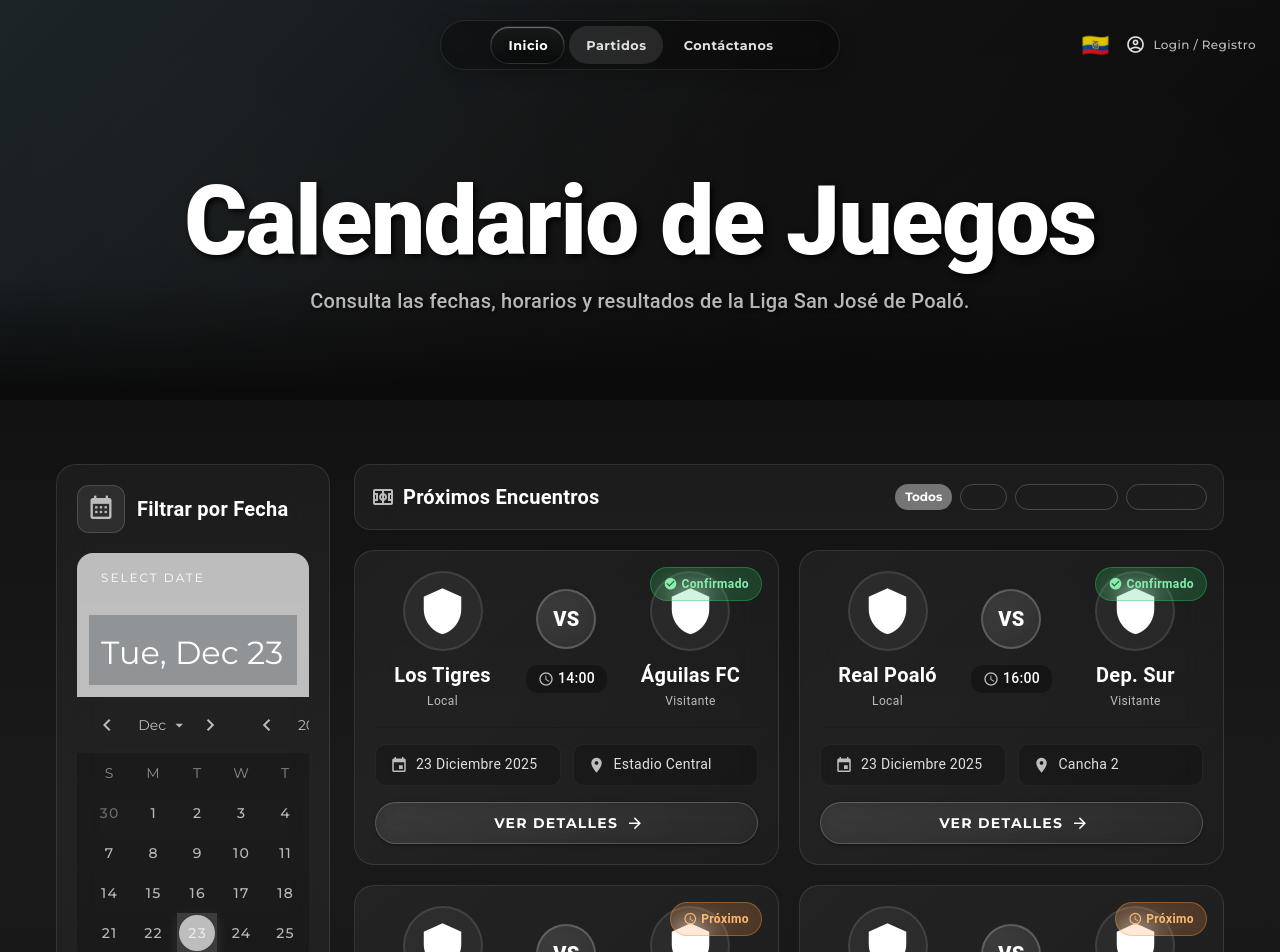
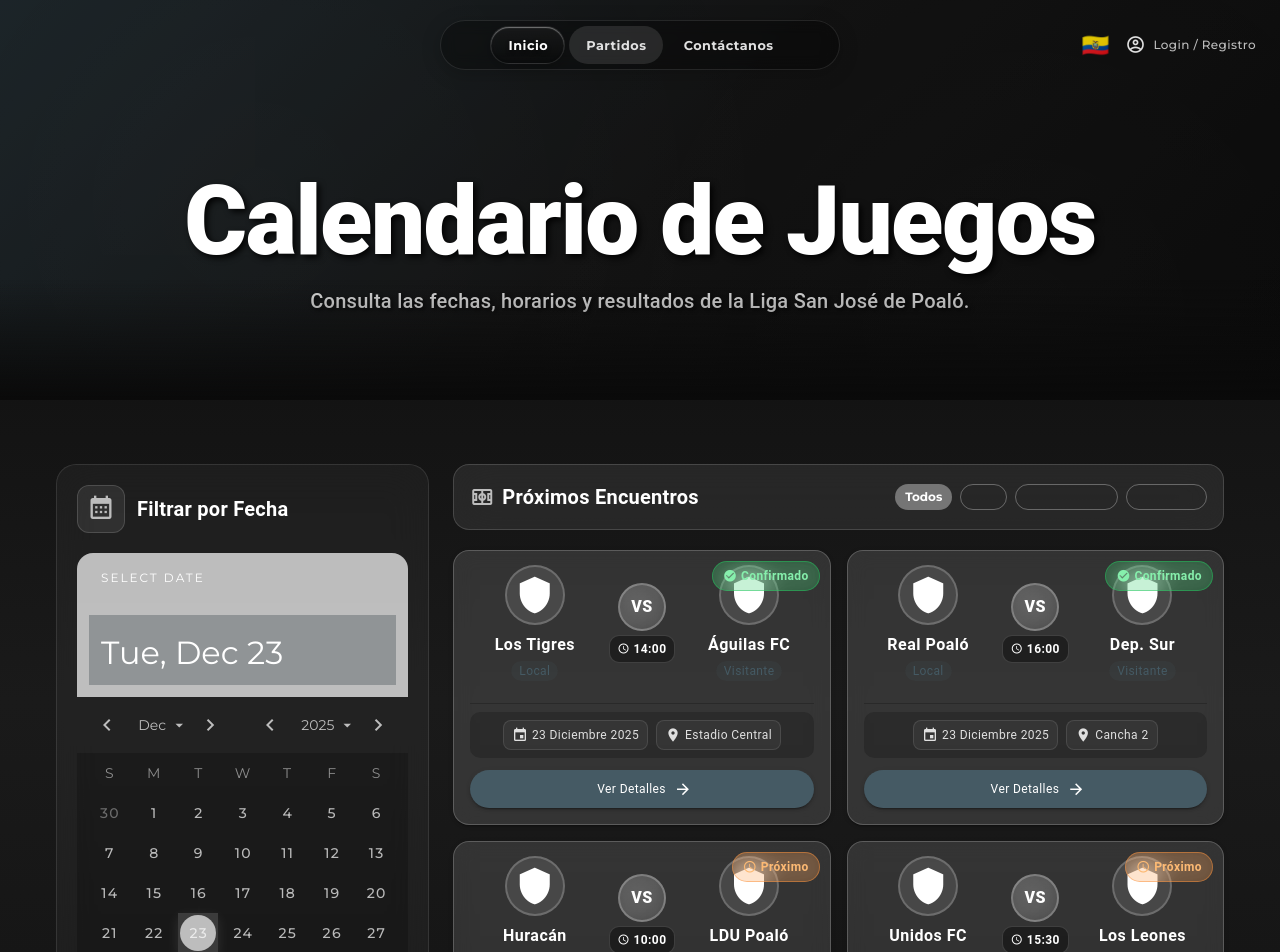
Before and after one commit to d4vhost/liga-poalo, a Vue app: page /partidos in a window 1280 px wide. Shown: the top 952 px of the page. Built offline with nearby package versions, Linux system fonts and the light colour scheme.

Commit message:
Reestructuracion de la pagina de partidos 2.1

```diff
--- a/src/components/matches/MatchCalendar.vue
+++ b/src/components/matches/MatchCalendar.vue
@@ -1,5 +1,5 @@
 <template>
-  <v-card class="calendar-glass-card pa-5" elevation="0">
+  <v-card class="calendar-glass-card pa-5 d-flex flex-column" elevation="0">
     <div class="d-flex align-center mb-5">
       <div class="icon-wrapper mr-3">
         <v-icon color="grey-lighten-1" size="28">mdi-calendar-month</v-icon>
@@ -15,7 +15,7 @@
       theme="dark"
       width="100%"
       elevation="0"
-      class="custom-picker"
+      class="custom-picker flex-grow-1"
       bg-color="transparent"
       show-adjacent-months
     ></v-date-picker>
@@ -74,6 +74,7 @@ const selectedDate = ref(new Date());
   border-radius: 20px !important;
   transition: all 0.4s ease;
   box-shadow: 0 8px 32px rgba(0, 0, 0, 0.3);
+  height: 100%;
 }
 
 .calendar-glass-card:hover {
@@ -200,4 +201,8 @@ const selectedDate = ref(new Date());
 .gap-3 {
   gap: 12px;
 }
+
+.flex-grow-1 {
+  flex-grow: 1;
+}
 </style>
--- a/src/components/matches/MatchList.vue
+++ b/src/components/matches/MatchList.vue
@@ -26,14 +26,13 @@
       </div>
     </v-card>
 
-    <!-- LISTA DE PARTIDOS -->
+    <!-- GRID DE PARTIDOS 2x2 -->
     <div class="matches-grid">
       <v-card
         v-for="(match, i) in matches"
         :key="i"
-        class="match-card-enhanced"
-        elevation="0"
-        @click="viewMatchDetails(match)"
+        class="match-card"
+        elevation="2"
       >
         <!-- Badge de estado -->
         <div class="match-status-badge" :class="getStatusClass(match.status)">
@@ -42,65 +41,74 @@
         </div>
 
         <!-- Contenido principal del partido -->
-        <div class="match-content pa-5">
-          <!-- EQUIPOS -->
-          <div class="teams-section mb-4">
-            <div class="team-block">
-              <div class="team-shield-wrapper mb-2">
-                <v-icon size="50" color="white">mdi-shield</v-icon>
+        <v-card-text class="pa-4">
+          <!-- EQUIPOS EN FORMATO HORIZONTAL -->
+          <v-row class="align-center mb-3">
+            <!-- EQUIPO LOCAL -->
+            <v-col cols="5" class="text-center pa-1">
+              <div class="team-container">
+                <div class="team-shield mb-2">
+                  <v-icon size="40" color="white">mdi-shield</v-icon>
+                </div>
+                <h5 class="text-body-1 font-weight-bold text-white mb-1 text-truncate">{{ match.home }}</h5>
+                <v-chip size="x-small" color="blue-grey-darken-2" class="text-caption">Local</v-chip>
               </div>
-              <h4 class="text-h6 font-weight-bold text-white text-center">{{ match.home }}</h4>
-              <p class="text-caption text-grey-lighten-1 text-center mb-0">Local</p>
+            </v-col>
+
+            <!-- VS CENTRAL -->
+            <v-col cols="2" class="text-center pa-1">
+              <div class="vs-container">
+                <div class="vs-circle mx-auto mb-1">
+                  <span class="text-body-1 font-weight-black text-white">VS</span>
+                </div>
+                <div class="match-time-badge">
+                  <v-icon size="12" color="white" class="mr-1">mdi-clock-outline</v-icon>
+                  <span class="text-caption text-white font-weight-bold">{{ match.time }}</span>
+                </div>
+              </div>
+            </v-col>
+
+            <!-- EQUIPO VISITANTE -->
+            <v-col cols="5" class="text-center pa-1">
+              <div class="team-container">
+                <div class="team-shield mb-2">
+                  <v-icon size="40" color="white">mdi-shield</v-icon>
+                </div>
+                <h5 class="text-body-1 font-weight-bold text-white mb-1 text-truncate">{{ match.away }}</h5>
+                <v-chip size="x-small" color="blue-grey-darken-2" class="text-caption">Visitante</v-chip>
+              </div>
+            </v-col>
+          </v-row>
+
+          <v-divider class="border-opacity-25 my-2"></v-divider>
+
+          <!-- INFORMACIÓN ADICIONAL -->
+          <div class="match-details-row">
+            <div class="detail-item">
+              <v-icon size="16" color="grey-lighten-2" class="mr-1">mdi-calendar</v-icon>
+              <span class="text-caption text-grey-lighten-2">{{ match.date }}</span>
             </div>
 
-            <div class="vs-section">
-              <div class="vs-circle">
-                <span class="text-h6 font-weight-black text-white">VS</span>
-              </div>
-              <div class="match-time mt-2">
-                <v-icon size="16" color="grey-lighten-1" class="mr-1">mdi-clock-outline</v-icon>
-                <span class="text-body-2 text-white font-weight-medium">{{ match.time }}</span>
-              </div>
-            </div>
-
-            <div class="team-block">
-              <div class="team-shield-wrapper mb-2">
-                <v-icon size="50" color="white">mdi-shield</v-icon>
-              </div>
-              <h4 class="text-h6 font-weight-bold text-white text-center">{{ match.away }}</h4>
-              <p class="text-caption text-grey-lighten-1 text-center mb-0">Visitante</p>
-            </div>
-          </div>
-
-          <v-divider class="border-opacity-10 mb-4"></v-divider>
-
-          <!-- INFORMACIÓN ADICIONAL -->
-          <div class="match-info-grid">
-            <div class="info-item">
-              <v-icon size="18" color="grey-lighten-1" class="mr-2">mdi-calendar</v-icon>
-              <span class="text-body-2 text-grey-lighten-2">{{ match.date }}</span>
-            </div>
-
-            <div class="info-item">
-              <v-icon size="18" color="grey-lighten-1" class="mr-2">mdi-map-marker</v-icon>
-              <span class="text-body-2 text-grey-lighten-2">{{ match.location }}</span>
+            <div class="detail-item">
+              <v-icon size="16" color="grey-lighten-2" class="mr-1">mdi-map-marker</v-icon>
+              <span class="text-caption text-grey-lighten-2">{{ match.location }}</span>
             </div>
           </div>
 
           <!-- BOTÓN DE ACCIÓN -->
           <v-btn
             block
-            class="mt-4 details-btn"
+            class="mt-3 details-btn"
             rounded="pill"
             append-icon="mdi-arrow-right"
-            height="42"
+            height="38"
+            color="blue-grey-darken-2"
+            variant="elevated"
+            @click="viewMatchDetails(match)"
           >
-            Ver Detalles
+            <span class="text-caption">Ver Detalles</span>
           </v-btn>
-        </div>
-
-        <!-- Efecto de brillo al hover -->
-        <div class="hover-glow"></div>
+        </v-card-text>
       </v-card>
     </div>
 
@@ -108,9 +116,9 @@
     <v-card
       v-if="matches.length === 0"
       class="empty-state pa-8 text-center"
-      elevation="0"
+      elevation="2"
     >
-      <v-icon size="80" color="grey-darken-1" class="mb-4">mdi-calendar-remove</v-icon>
+      <v-icon size="80" color="grey-darken-2" class="mb-4">mdi-calendar-remove</v-icon>
       <h3 class="text-h6 text-grey-lighten-1 mb-2">No hay partidos programados</h3>
       <p class="text-body-2 text-grey">Revisa más adelante para ver nuevos encuentros</p>
     </v-card>
@@ -161,22 +169,6 @@ const matches = ref([
     date: '25 Diciembre 2025',
     location: 'Cancha Municipal',
     status: 'Próximo'
-  },
-  {
-    home: 'Atlético SP',
-    away: 'Deportivo Cóndor',
-    time: '11:00',
-    date: '26 Diciembre 2025',
-    location: 'Estadio Central',
-    status: 'Próximo'
-  },
-  {
-    home: 'Deportivo Norte',
-    away: 'San José FC',
-    time: '17:00',
-    date: '27 Diciembre 2025',
-    location: 'Cancha 2',
-    status: 'Próximo'
   }
 ]);
 
@@ -212,9 +204,9 @@ const viewMatchDetails = (match) => {
 
 /* CARD DE FILTROS */
 .filter-card {
-  background: rgba(255, 255, 255, 0.04) !important;
+  background: rgba(255, 255, 255, 0.08) !important;
   backdrop-filter: blur(20px);
-  border: 1px solid rgba(255, 255, 255, 0.1);
+  border: 1px solid rgba(255, 255, 255, 0.15);
   border-radius: 16px !important;
 }
 
@@ -222,115 +214,74 @@ const viewMatchDetails = (match) => {
   font-weight: 600;
   cursor: pointer;
   transition: all 0.3s ease;
-  border-color: rgba(255, 255, 255, 0.2);
+  border-color: rgba(255, 255, 255, 0.3);
 }
 
 .filter-chip:hover {
   transform: translateY(-2px);
-  border-color: rgba(255, 255, 255, 0.4);
+  border-color: rgba(255, 255, 255, 0.5);
 }
 
-/* GRID DE PARTIDOS */
+/* GRID DE PARTIDOS 2x2 */
 .matches-grid {
   display: grid;
-  gap: 20px;
-  grid-template-columns: 1fr;
+  grid-template-columns: repeat(2, 1fr);
+  gap: 16px;
 }
 
-@media (min-width: 1280px) {
-  .matches-grid {
-    grid-template-columns: repeat(2, 1fr);
-  }
+/* CARD DE PARTIDO */
+.match-card {
+  background: rgba(255, 255, 255, 0.12) !important;
+  backdrop-filter: blur(10px);
+  border: 1px solid rgba(255, 255, 255, 0.2);
+  border-radius: 16px !important;
+  transition: all 0.3s ease;
+  position: relative;
+  overflow: visible;
 }
 
-/* CARD DE PARTIDO MEJORADA */
-.match-card-enhanced {
-  background: linear-gradient(135deg, rgba(255, 255, 255, 0.05) 0%, rgba(255, 255, 255, 0.02) 100%) !important;
-  backdrop-filter: blur(20px);
-  border: 1px solid rgba(255, 255, 255, 0.1);
-  border-radius: 20px !important;
-  transition: all 0.4s cubic-bezier(0.4, 0, 0.2, 1);
-  cursor: pointer;
-  position: relative;
-  overflow: hidden;
-}
-
-.match-card-enhanced::before {
-  content: '';
-  position: absolute;
-  top: 0;
-  left: 0;
-  right: 0;
-  height: 3px;
-  background: linear-gradient(90deg, #667eea, #764ba2);
-  opacity: 0;
-  transition: opacity 0.3s ease;
-}
-
-.match-card-enhanced:hover {
-  transform: translateY(-8px);
-  border-color: rgba(255, 255, 255, 0.2);
-  box-shadow:
-    0 20px 40px rgba(0, 0, 0, 0.4),
-    0 0 30px rgba(0, 0, 0, 0.2);
-}
-
-.match-card-enhanced:hover::before {
-  opacity: 1;
-}
-
-.hover-glow {
-  position: absolute;
-  top: -50%;
-  left: -50%;
-  width: 200%;
-  height: 200%;
-  background: radial-gradient(circle, rgba(255, 255, 255, 0.05) 0%, transparent 70%);
-  opacity: 0;
-  transition: opacity 0.4s ease;
-  pointer-events: none;
-}
-
-.match-card-enhanced:hover .hover-glow {
-  opacity: 1;
+.match-card:hover {
+  transform: translateY(-4px);
+  border-color: rgba(255, 255, 255, 0.3);
+  box-shadow: 0 8px 24px rgba(0, 0, 0, 0.4) !important;
 }
 
 /* BADGE DE ESTADO */
 .match-status-badge {
   position: absolute;
-  top: 16px;
-  right: 16px;
-  padding: 6px 12px;
+  top: 10px;
+  right: 10px;
+  padding: 4px 10px;
   border-radius: 20px;
   display: flex;
   align-items: center;
-  font-size: 0.75rem;
+  font-size: 0.7rem;
   z-index: 2;
   backdrop-filter: blur(10px);
 }
 
 .status-confirmed {
-  background: rgba(34, 197, 94, 0.2);
-  border: 1px solid rgba(34, 197, 94, 0.4);
+  background: rgba(34, 197, 94, 0.25);
+  border: 1px solid rgba(34, 197, 94, 0.5);
   color: #86efac;
 }
 
 .status-upcoming {
-  background: rgba(251, 146, 60, 0.2);
-  border: 1px solid rgba(251, 146, 60, 0.4);
+  background: rgba(251, 146, 60, 0.25);
+  border: 1px solid rgba(251, 146, 60, 0.5);
   color: #fdba74;
 }
 
 .status-live {
-  background: rgba(239, 68, 68, 0.2);
-  border: 1px solid rgba(239, 68, 68, 0.4);
+  background: rgba(239, 68, 68, 0.25);
+  border: 1px solid rgba(239, 68, 68, 0.5);
   color: #fca5a5;
   animation: pulse 2s infinite;
 }
 
 .status-finished {
-  background: rgba(156, 163, 175, 0.2);
-  border: 1px solid rgba(156, 163, 175, 0.4);
+  background: rgba(156, 163, 175, 0.25);
+  border: 1px solid rgba(156, 163, 175, 0.5);
   color: #d1d5db;
 }
 
@@ -339,56 +290,50 @@ const viewMatchDetails = (match) => {
   50% { opacity: 0.6; }
 }
 
-/* CONTENIDO DEL PARTIDO */
-.match-content {
-  position: relative;
-  z-index: 1;
+/* CONTENEDORES DE EQUIPOS */
+.team-container {
+  padding: 6px;
 }
 
-.teams-section {
-  display: grid;
-  grid-template-columns: 1fr auto 1fr;
-  gap: 16px;
-  align-items: center;
-}
-
-.team-block {
-  display: flex;
-  flex-direction: column;
-  align-items: center;
-}
-
-.team-shield-wrapper {
-  background: rgba(255, 255, 255, 0.05);
-  width: 80px;
-  height: 80px;
+.team-shield {
+  background: rgba(255, 255, 255, 0.1);
+  width: 60px;
+  height: 60px;
   border-radius: 50%;
   display: flex;
   align-items: center;
   justify-content: center;
-  border: 2px solid rgba(255, 255, 255, 0.1);
+  margin: 0 auto;
+  border: 2px solid rgba(255, 255, 255, 0.2);
   transition: all 0.3s ease;
 }
 
-.match-card-enhanced:hover .team-shield-wrapper {
-  background: rgba(255, 255, 255, 0.08);
-  border-color: rgba(255, 255, 255, 0.2);
+.match-card:hover .team-shield {
+  background: rgba(255, 255, 255, 0.15);
+  border-color: rgba(255, 255, 255, 0.3);
   transform: scale(1.05);
 }
 
-.vs-section {
+.text-truncate {
+  overflow: hidden;
+  text-overflow: ellipsis;
+  white-space: nowrap;
+}
+
+/* VS CENTRAL */
+.vs-container {
   display: flex;
   flex-direction: column;
   align-items: center;
-  gap: 8px;
+  justify-content: center;
 }
 
 .vs-circle {
-  background: linear-gradient(135deg, rgba(255, 255, 255, 0.1) 0%, rgba(255, 255, 255, 0.05) 100%);
+  background: linear-gradient(135deg, rgba(255, 255, 255, 0.15) 0%, rgba(255, 255, 255, 0.08) 100%);
   backdrop-filter: blur(10px);
-  border: 2px solid rgba(255, 255, 255, 0.2);
-  width: 60px;
-  height: 60px;
+  border: 2px solid rgba(255, 255, 255, 0.25);
+  width: 48px;
+  height: 48px;
   border-radius: 50%;
   display: flex;
   align-items: center;
@@ -396,55 +341,52 @@ const viewMatchDetails = (match) => {
   transition: all 0.3s ease;
 }
 
-.match-card-enhanced:hover .vs-circle {
-  transform: scale(1.1) rotate(180deg);
+.match-card:hover .vs-circle {
+  transform: rotate(180deg) scale(1.05);
   border-color: rgba(255, 255, 255, 0.4);
-  box-shadow: 0 0 20px rgba(255, 255, 255, 0.2);
 }
 
-.match-time {
-  background: rgba(0, 0, 0, 0.3);
-  padding: 4px 12px;
-  border-radius: 12px;
+.match-time-badge {
+  background: rgba(0, 0, 0, 0.4);
+  padding: 3px 8px;
+  border-radius: 10px;
+  display: inline-flex;
+  align-items: center;
+  white-space: nowrap;
+  border: 1px solid rgba(255, 255, 255, 0.15);
+}
+
+/* DETALLES DEL PARTIDO */
+.match-details-row {
+  display: flex;
+  flex-wrap: wrap;
+  gap: 8px;
+  justify-content: center;
+  background: rgba(0, 0, 0, 0.2);
+  padding: 8px;
+  border-radius: 10px;
+}
+
+.detail-item {
   display: flex;
   align-items: center;
-  white-space: nowrap;
+  padding: 4px 8px;
+  background: rgba(255, 255, 255, 0.05);
+  border-radius: 8px;
+  border: 1px solid rgba(255, 255, 255, 0.1);
 }
 
-.match-info-grid {
-  display: grid;
-  grid-template-columns: repeat(auto-fit, minmax(150px, 1fr));
-  gap: 12px;
-}
-
-.info-item {
-  background: rgba(0, 0, 0, 0.2);
-  padding: 10px 14px;
-  border-radius: 10px;
-  display: flex;
-  align-items: center;
-  border: 1px solid rgba(255, 255, 255, 0.05);
-}
-
+/* BOTÓN DE DETALLES */
 .details-btn {
-  background: linear-gradient(135deg, rgba(255, 255, 255, 0.08) 0%, rgba(255, 255, 255, 0.04) 100%) !important;
-  backdrop-filter: blur(10px);
-  border: 1px solid rgba(255, 255, 255, 0.2) !important;
-  color: white !important;
   font-weight: 600 !important;
-  transition: all 0.3s ease;
-}
-
-.details-btn:hover {
-  background: linear-gradient(135deg, rgba(255, 255, 255, 0.12) 0%, rgba(255, 255, 255, 0.06) 100%) !important;
-  border-color: rgba(255, 255, 255, 0.3) !important;
-  transform: translateY(-2px);
+  letter-spacing: 0.5px;
+  text-transform: none !important;
 }
 
 /* ESTADO VACÍO */
 .empty-state {
-  background: rgba(255, 255, 255, 0.03) !important;
-  border: 1px solid rgba(255, 255, 255, 0.08);
+  background: rgba(255, 255, 255, 0.08) !important;
+  border: 1px solid rgba(255, 255, 255, 0.15);
   border-radius: 16px !important;
 }
 
@@ -452,27 +394,34 @@ const viewMatchDetails = (match) => {
 .gap-3 { gap: 12px; }
 
 /* RESPONSIVE */
+@media (max-width: 960px) {
+  .matches-grid {
+    grid-template-columns: 1fr;
+  }
+}
+
 @media (max-width: 600px) {
-  .teams-section {
+  .matches-grid {
     grid-template-columns: 1fr;
-    gap: 20px;
   }
 
-  .vs-section {
-    order: -1;
+  .team-shield {
+    width: 50px;
+    height: 50px;
   }
 
-  .team-shield-wrapper {
-    width: 70px;
-    height: 70px;
+  .vs-circle {
+    width: 40px;
+    height: 40px;
   }
 
-  .filter-card {
-    padding: 16px !important;
+  .match-details-row {
+    flex-direction: column;
+    align-items: stretch;
   }
 
-  .match-content {
-    padding: 20px !important;
+  .detail-item {
+    justify-content: center;
   }
 }
 </style>
--- a/src/views/MatchesView.vue
+++ b/src/views/MatchesView.vue
@@ -21,15 +21,15 @@
     <!-- CONTENIDO PRINCIPAL -->
     <section class="matches-content py-12">
       <v-container>
-        <v-row>
-          <!-- CALENDARIO LATERAL -->
-          <v-col cols="12" md="4" lg="3" class="scroll-reveal">
-            <MatchCalendar />
+        <v-row class="align-stretch">
+          <!-- CALENDARIO LATERAL - MÁS A LA IZQUIERDA -->
+          <v-col cols="12" md="4" lg="4" class="scroll-reveal d-flex">
+            <MatchCalendar class="flex-fill" />
           </v-col>
 
-          <!-- LISTA DE PARTIDOS -->
-          <v-col cols="12" md="8" lg="9" class="scroll-reveal" style="transition-delay: 0.2s">
-            <MatchList />
+          <!-- LISTA DE PARTIDOS - MÁS ANCHO A LA DERECHA -->
+          <v-col cols="12" md="8" lg="8" class="scroll-reveal d-flex" style="transition-delay: 0.2s">
+            <MatchList class="flex-fill" />
           </v-col>
         </v-row>
       </v-container>
@@ -142,6 +142,21 @@ onUnmounted(() => {
   z-index: 3;
 }
 
+/* ALINEACIÓN DE ALTURA */
+.align-stretch {
+  align-items: stretch !important;
+}
+
+.d-flex {
+  display: flex;
+}
+
+.flex-fill {
+  flex: 1;
+  display: flex;
+  flex-direction: column;
+}
+
 /* ANIMACIONES */
 .fade-in-up {
   opacity: 0;
```
